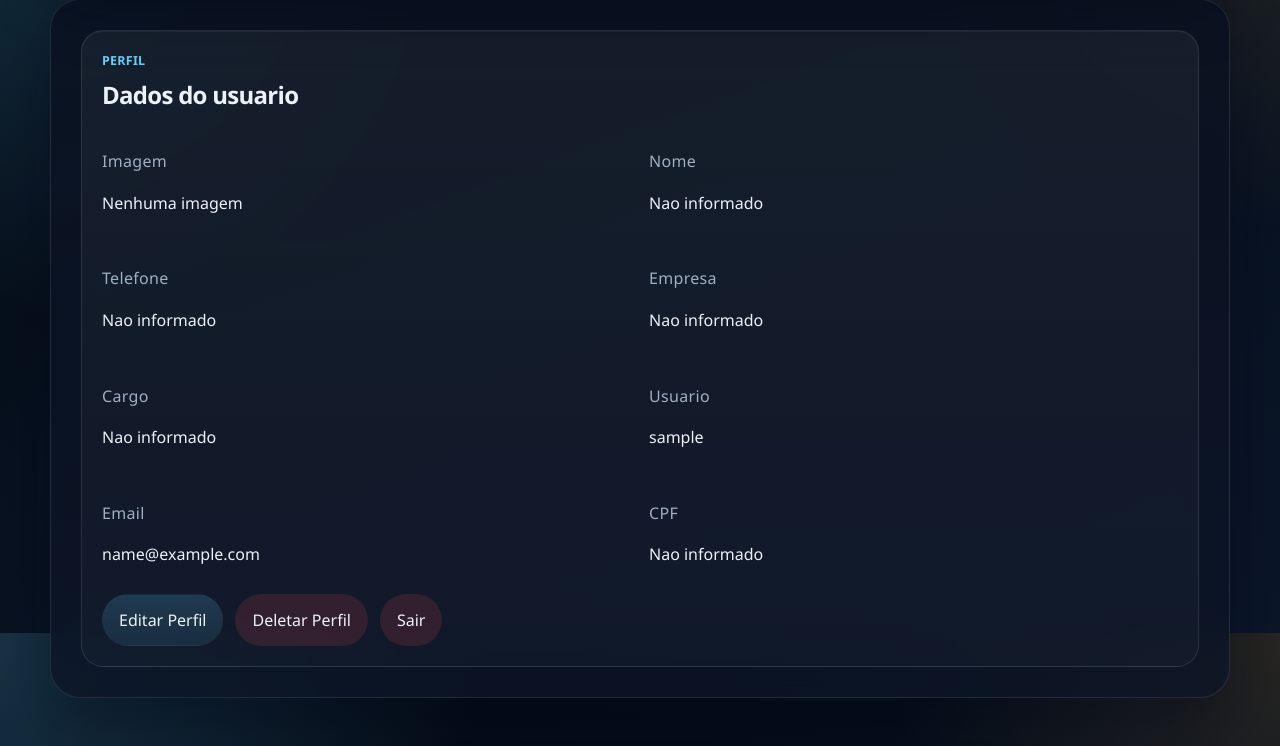
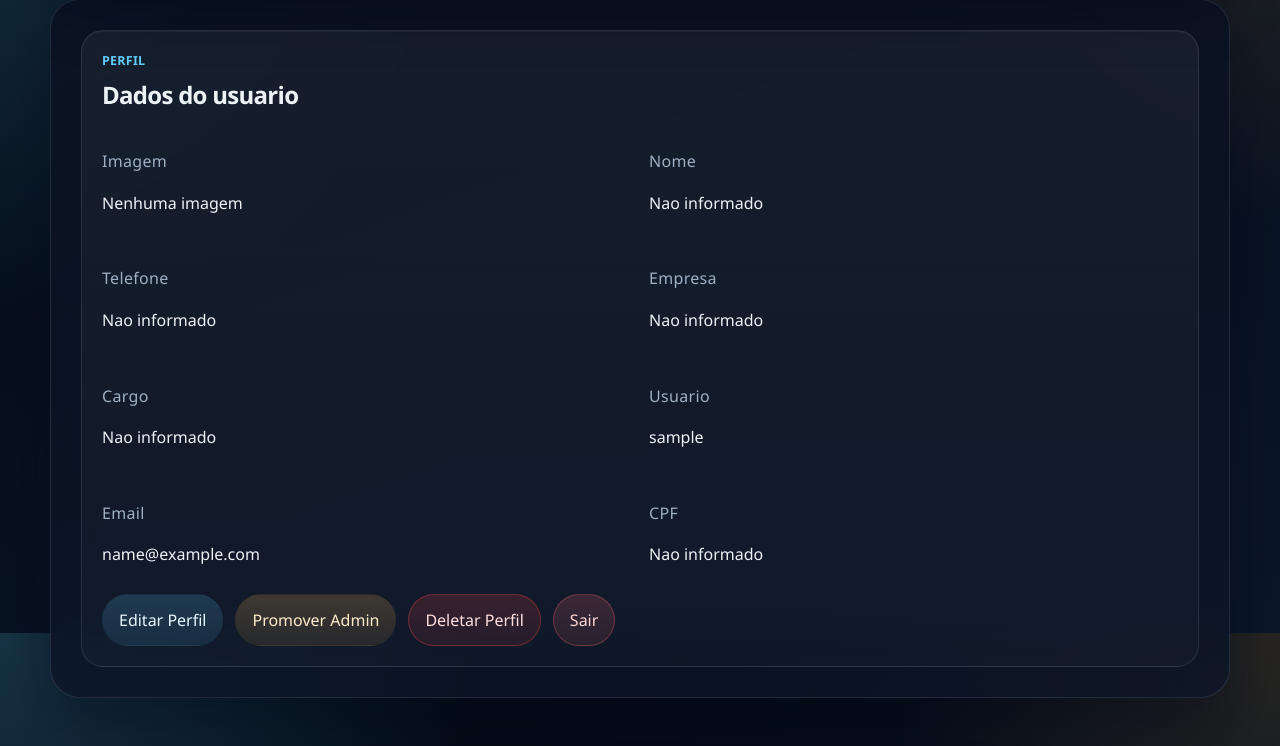
Before and after one commit to JoaoOtavio13/CRM, a Django app: page /accounts/perfil/ in a window 1280 px wide. Shown: the part 167-913 px from the top of the page. Run offline with Django 5.2, Linux system fonts and the light colour scheme; the visitor is signed in with stand-in values (Sample User, id 1); data comes from the database, SQL or seed files in the repository.

Commit message:
style(ui): add priority-based button colors and center text
Introduce a priority color scheme for action buttons across the app:
- Edit actions use a blue gradient
- Promote actions use an amber gradient
- Delete/destructive actions use a red gradient
- Logout actions use a soft red gradient

Apply the new 'editar', 'promover', and 'sair' classes to templates
for products, categories, companies, and profile pages. Center button
text using inline-flex alignment for consistent rendering of large
action buttons like 'Novo cliente' and 'Nova venda'.

```diff
--- a/accounts/templates/accounts/editar_perfil.html
+++ b/accounts/templates/accounts/editar_perfil.html
@@ -10,7 +10,7 @@
         {% csrf_token %}
         {{ form.as_p }}
         <div class="actions">
-            <button type="submit">Salvar</button>
+            <button type="submit" class="editar">Salvar</button>
             <a class="action-link" href="{% url 'perfil' %}">Cancelar</a>
         </div>
     </form>
--- a/accounts/templates/accounts/empresa_form.html
+++ b/accounts/templates/accounts/empresa_form.html
@@ -10,7 +10,7 @@
 		{% csrf_token %}
 		{{ form.as_p }}
 		<div class="actions">
-			<button type="submit">Salvar</button>
+			<button type="submit" class="editar">Salvar</button>
 			<a class="action-link" href="{% url 'empresa_list' %}">Voltar</a>
 		</div>
 	</form>
--- a/accounts/templates/accounts/empresa_list.html
+++ b/accounts/templates/accounts/empresa_list.html
@@ -20,7 +20,7 @@
 					<div class="meta">CNPJ: {{ empresa.cnpj }} | Telefone: {{ empresa.telefone|default:'Nao informado' }}</div>
 				</div>
 				<div class="actions">
-					<a class="action-link" href="{% url 'empresa_update' empresa.pk %}">Editar</a>
+					<a class="action-link editar" href="{% url 'empresa_update' empresa.pk %}">Editar</a>
 					<a class="action-link danger" href="{% url 'empresa_delete' empresa.pk %}">Excluir</a>
 				</div>
 			</li>
--- a/accounts/templates/accounts/perfil.html
+++ b/accounts/templates/accounts/perfil.html
@@ -25,7 +25,12 @@
         </div>
         <div>
             <p class="muted">Empresa</p>
-            <p>{{ user.perfil.empresa|default:'Nao informado' }}</p>
+            <p>
+                {{ user.perfil.empresa|default:admin_empresa|default:'Nao informado' }}
+                {% if user.perfil.empresa and admin_empresa and user.perfil.empresa != admin_empresa %}
+                    <span class="muted">(Admin: {{ admin_empresa.nome }})</span>
+                {% endif %}
+            </p>
         </div>
         <div>
             <p class="muted">Cargo</p>
@@ -45,9 +50,10 @@
         </div>
     </div>
     <div class="actions">
-        <a class="action-link" href="{% url 'editar_perfil' %}">Editar Perfil</a>
+        <a class="action-link editar" href="{% url 'editar_perfil' %}">Editar Perfil</a>
+        <a class="action-link promover" href="{% url 'promover_admin' %}">Promover Admin</a>
         <a class="action-link danger" href="{% url 'deletar_perfil' %}">Deletar Perfil</a>
-        <a class="action-link danger" href="{% url 'logout' %}">Sair</a>
+        <a class="action-link sair" href="{% url 'logout' %}">Sair</a>
     </div>
 </div>
 {% endblock %}
--- a/core/static/core/app.css
+++ b/core/static/core/app.css
@@ -10,6 +10,15 @@
     --accent: #f6b34b;
     --danger: #ff6b6b;
     --success: #43d17f;
+    /* Cores de prioridade para ações */
+    --prio-editar-bg: rgba(98, 208, 255, 0.18);
+    --prio-editar-text: #e8f7ff;
+    --prio-promover-bg: rgba(246, 179, 75, 0.2);
+    --prio-promover-text: #ffedcc;
+    --prio-deletar-bg: rgba(239, 68, 68, 0.18);
+    --prio-deletar-text: #ffe0e0;
+    --prio-sair-bg: rgba(255, 107, 107, 0.18);
+    --prio-sair-text: #ffd6d6;
     --border: rgba(159, 176, 195, 0.16);
     --shadow: 0 28px 60px rgba(2, 8, 23, 0.42);
     --shadow-soft: 0 12px 24px rgba(2, 8, 23, 0.22);
@@ -143,7 +152,12 @@ input[type="submit"] {
     border-radius: 999px;
     padding: 0.8rem 1rem;
     font: inherit;
+    color: var(--text);
     cursor: pointer;
+    display: inline-flex;
+    align-items: center;
+    justify-content: center;
+    text-align: center;
     transition: transform 0.18s ease, border-color 0.18s ease, background 0.18s ease, box-shadow 0.18s ease;
 }
 
@@ -493,18 +507,58 @@ legend {
 .action-link {
     position: relative;
     overflow: hidden;
-    background: linear-gradient(180deg, rgba(98, 208, 255, 0.18), rgba(98, 208, 255, 0.1));
+    background: rgba(159, 176, 195, 0.08);
     color: var(--text);
 }
 
+/* Ação: Editar (prioridade segura) */
+.action-link.editar,
+button.editar {
+    background: linear-gradient(180deg, var(--prio-editar-bg), rgba(98, 208, 255, 0.1));
+    color: var(--prio-editar-text);
+}
+
+.action-link.editar:hover,
+button.editar:hover {
+    border-color: rgba(98, 208, 255, 0.7);
+}
+
+/* Ação: Promover (prioridade alta / administrativa) */
+.action-link.promover,
+button.promover {
+    background: linear-gradient(180deg, var(--prio-promover-bg), rgba(246, 179, 75, 0.1));
+    color: var(--prio-promover-text);
+}
+
+.action-link.promover:hover,
+button.promover:hover {
+    border-color: rgba(246, 179, 75, 0.7);
+}
+
+/* Ação: Deletar / Excluir (prioridade crítica / destrutiva) */
 .action-link.danger,
 .danger {
-    background: rgba(239, 68, 68, 0.15);
+    background: linear-gradient(180deg, var(--prio-deletar-bg), rgba(239, 68, 68, 0.1));
+    color: var(--prio-deletar-text) !important;
+    border-color: rgba(239, 68, 68, 0.35);
 }
 
 .action-link.danger:hover,
 .danger:hover {
-    border-color: rgba(255, 107, 107, 0.5);
+    border-color: rgba(255, 107, 107, 0.7);
+}
+
+/* Ação: Sair (risco médio) */
+.action-link.sair,
+button.sair {
+    background: linear-gradient(180deg, var(--prio-sair-bg), rgba(255, 107, 107, 0.1));
+    color: var(--prio-sair-text);
+    border-color: rgba(255, 107, 107, 0.3);
+}
+
+.action-link.sair:hover,
+button.sair:hover {
+    border-color: rgba(255, 107, 107, 0.7);
 }
 
 .muted {
--- a/produtos/templates/produtos/categoria_form.html
+++ b/produtos/templates/produtos/categoria_form.html
@@ -13,7 +13,7 @@
 		<label for="id_descricao">Descricao</label>
 		<textarea id="id_descricao" name="descricao">{{ categoria.descricao|default:'' }}</textarea>
 		<div class="actions">
-			<button type="submit">Salvar</button>
+            <button type="submit" class="editar">Salvar</button>
 			<a class="action-link" href="{% url 'categoria_list' %}">Voltar</a>
 		</div>
 	</form>
--- a/produtos/templates/produtos/categoria_list.html
+++ b/produtos/templates/produtos/categoria_list.html
@@ -20,7 +20,7 @@
 					<div class="meta">{{ categoria.descricao|default:'Sem descricao' }}</div>
 				</div>
 				<div class="actions">
-					<a class="action-link" href="{% url 'editar_categoria' categoria.pk %}">Editar</a>
+					<a class="action-link editar" href="{% url 'editar_categoria' categoria.pk %}">Editar</a>
 					<a class="action-link danger" href="{% url 'categoria_delete' categoria.pk %}">Excluir</a>
 				</div>
 			</li>
--- a/produtos/templates/produtos/produto_detail.html
+++ b/produtos/templates/produtos/produto_detail.html
@@ -18,7 +18,7 @@
 		</div>
 	</div>
 	<div class="actions">
-		<a class="action-link" href="{% url 'produto_update' produto.pk %}">Editar</a>
+		<a class="action-link editar" href="{% url 'produto_update' produto.pk %}">Editar</a>
 		<a class="action-link danger" href="{% url 'produto_delete' produto.pk %}">Excluir</a>
 		<a class="action-link" href="{% url 'produto_list' %}">Voltar</a>
 	</div>
--- a/produtos/templates/produtos/produto_form.html
+++ b/produtos/templates/produtos/produto_form.html
@@ -10,7 +10,7 @@
 		{% csrf_token %}
 		{{ form.as_p }}
 		<div class="actions">
-			<button type="submit">Salvar</button>
+			<button type="submit" class="editar">Salvar</button>
 			<a class="action-link" href="{% url 'produto_list' %}">Voltar</a>
 		</div>
 	</form>
```
Also changed, not shown: produtos/templates/produtos/produto_list.html (+13 -3 lines).
